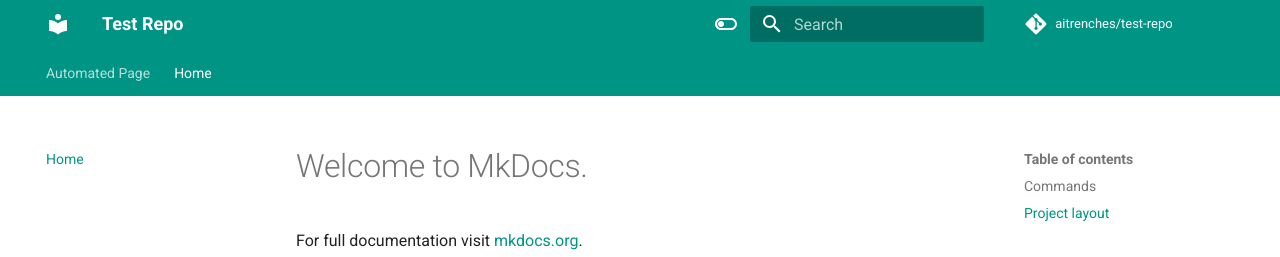
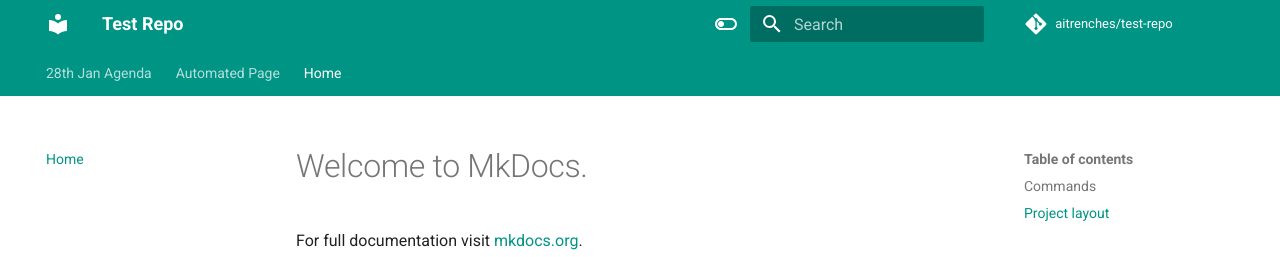
Before and after one commit to aitrenches/test-repo, an MkDocs documentation site: the page built from docs/index.md, in a window 1280 px wide. Shown: the top 257 px of the page. Built offline with MkDocs 1.6.1 and Material for MkDocs 9.7.7, drawn with Linux system fonts in a browser that asks for light colours; comment, search, counter and statistics services are not loaded.

Commit message:
Update navigation: add 28th Jan Agenda

```diff
--- a/mkdocs.yml
+++ b/mkdocs.yml
@@ -51,5 +51,6 @@ markdown_extensions:
       emoji_generator: !!python/name:materialx.emoji.to_svg
 
 nav:
+  - 28th Jan Agenda: 28th-jan-agenda.md
   - Automated Page: auto_page.md
   - Home: index.md
```
